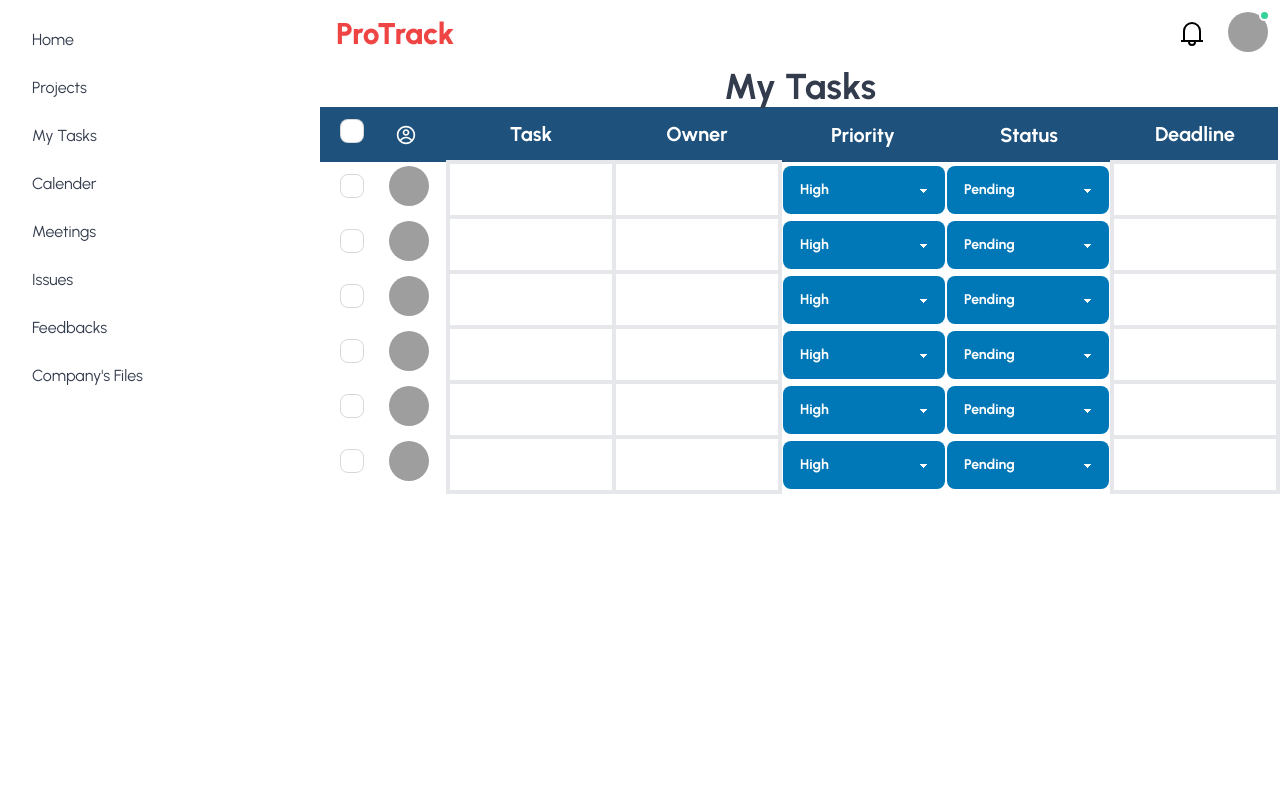
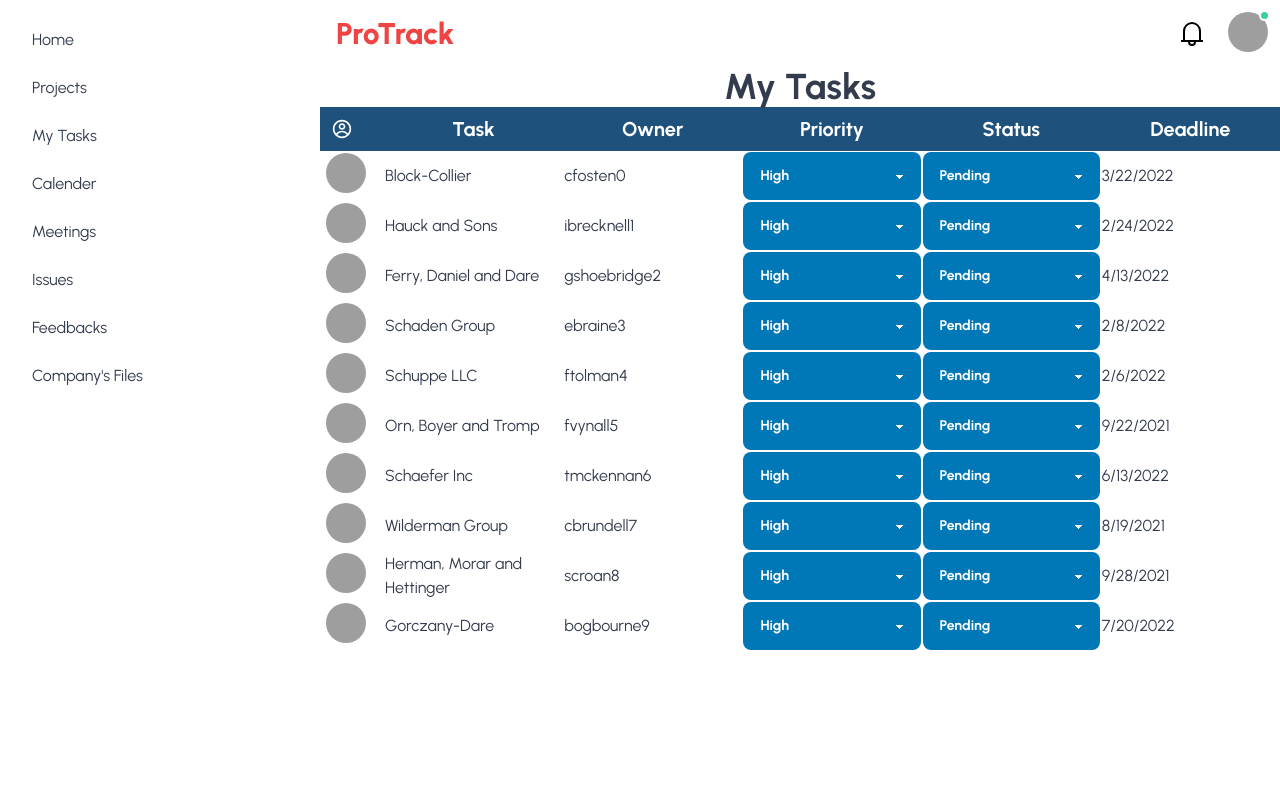
Before and after one commit to RAHUL573769/pro-track, a React (Create React App) app: page /dashboard/tasks in a window 1280 px wide. Shown: the top 800 px of the page. Built offline with nearby package versions, Linux system fonts and the light colour scheme; grey boxes are pictures that could not be loaded.

Commit message:
my tasks updated

```diff
--- /dev/null
+++ b/public/mytasks.json
@@ -0,0 +1,51 @@
+[{
+    "img": "https://robohash.org/natussaepeid.png?size=50x50&set=set1",
+    "task": "Block-Collier",
+    "owner": "cfosten0",
+    "deadline": "3/22/2022"
+  }, {
+    "img": "https://robohash.org/aliasveniamdeleniti.png?size=50x50&set=set1",
+    "task": "Hauck and Sons",
+    "owner": "ibrecknell1",
+    "deadline": "2/24/2022"
+  }, {
+    "img": "https://robohash.org/errorautest.png?size=50x50&set=set1",
+    "task": "Ferry, Daniel and Dare",
+    "owner": "gshoebridge2",
+    "deadline": "4/13/2022"
+  }, {
+    "img": "https://robohash.org/repudiandaehicex.png?size=50x50&set=set1",
+    "task": "Schaden Group",
+    "owner": "ebraine3",
+    "deadline": "2/8/2022"
+  }, {
+    "img": "https://robohash.org/teneturarchitectocorrupti.png?size=50x50&set=set1",
+    "task": "Schuppe LLC",
+    "owner": "ftolman4",
+    "deadline": "2/6/2022"
+  }, {
+    "img": "https://robohash.org/reprehenderitetadipisci.png?size=50x50&set=set1",
+    "task": "Orn, Boyer and Tromp",
+    "owner": "fvynall5",
+    "deadline": "9/22/2021"
+  }, {
+    "img": "https://robohash.org/fugiatmolestiaequas.png?size=50x50&set=set1",
+    "task": "Schaefer Inc",
+    "owner": "tmckennan6",
+    "deadline": "6/13/2022"
+  }, {
+    "img": "https://robohash.org/omnisvitaequaerat.png?size=50x50&set=set1",
+    "task": "Wilderman Group",
+    "owner": "cbrundell7",
+    "deadline": "8/19/2021"
+  }, {
+    "img": "https://robohash.org/fugiatearumvoluptas.png?size=50x50&set=set1",
+    "task": "Herman, Morar and Hettinger",
+    "owner": "scroan8",
+    "deadline": "9/28/2021"
+  }, {
+    "img": "https://robohash.org/magnamquisalias.png?size=50x50&set=set1",
+    "task": "Gorczany-Dare",
+    "owner": "bogbourne9",
+    "deadline": "7/20/2022"
+  }]
--- a/src/Components/Dashboard/MyTasks.jsx
+++ b/src/Components/Dashboard/MyTasks.jsx
@@ -1,6 +1,13 @@
-import React from "react";
+import React, { useEffect, useState } from "react";
 import {CgProfile } from 'react-icons/cg';
 const MyTasks = () => {
+  const [mytasks, setmyTasks] = useState([]);
+
+  useEffect( ()=>{
+    fetch('http://localhost:3000/mytasks.json')
+    .then(res=>res.json())
+    .then(data=>setmyTasks(data));
+  },[])
   return (
     <div>
       <h2 className="text-4xl font-bold text-center">My Tasks</h2>
@@ -8,13 +15,13 @@ const MyTasks = () => {
 
       <thead>
       <tr className='bg-navyBlue text-white text-xl'>
-          <th className="py-3 w-16">
+          {/* <th className="py-3 w-16">
             <label>
               <input type="checkbox" class=" bg-white checkbox" />
             </label>
 
           </th>
-
+          */}
       <th className="w-16 p-3 "> <CgProfile></CgProfile></th>
           <th>Task</th>
           <th>Owner</th>
@@ -24,9 +31,37 @@ const MyTasks = () => {
 
         </tr>
       </thead>
-      <tbody className="">
+      <tbody>
+        {
+           mytasks.map(a =><tr>
+             <th>
+       <div class="avatar mr-3">
+  <div class="w-10 rounded-full">
+    <img src="https://placeimg.com/192/192/people" />
+  </div>
+  </div>
+       </th>
+            <td>{a.task}</td>
+            <td>{a.owner}</td>
+            <td>
+       <select class="select select-white w-full max-w-xs bg-blue  text-white font-bold">
+  <option>High </option>
+  <option>Medium</option>
+  <option>Low</option>
+</select>
+  </td>
+      <td>
+       <select class="select select-white w-full max-w-xs bg-blue  text-white font-bold">
+        <option>Pending</option>
+        <option>Progress</option>
+        <option>Complete</option>
+</select>
+  </td>
+            <td>{a.deadline}</td>
+          </tr>)
+        }
 
-      <tr>
+      {/* <tr>
       <th className="py-3 ">
        <label>
               <input type="checkbox" class="checkbox" />
@@ -223,7 +258,7 @@ const MyTasks = () => {
 </select>
   </td>
        <th className="border-4"></th>
-      </tr>
+      </tr> */}
       </tbody>
       </table>
   </div>
```
